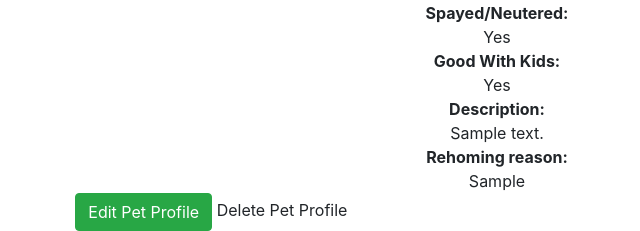
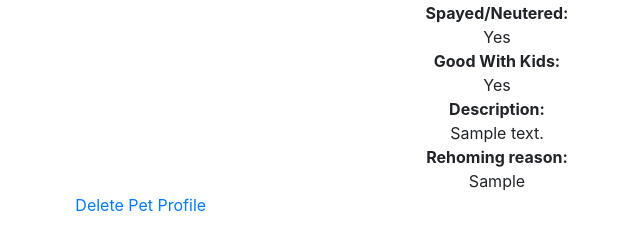
Before and after one commit to arivaden/furever_homes, a Django app: page /pet_profile/1 in a window 1280 px wide. Shown: the part 577-808 px from the top of the page, without its empty margins (143-783 px from the left). Run offline with Django 4.2, Linux system fonts and the light colour scheme; a user stored in the database is signed in; tables that the repository leaves empty hold one stand-in row (values such as "Sample post"); grey boxes marked "Sample" are stand-in pictures; some libraries are stand-ins or nearby versions.

Commit message:
delete attmpt 3

```diff
--- a/fureverhomes_users_app/views.py
+++ b/fureverhomes_users_app/views.py
@@ -163,13 +163,13 @@ def pet_profile(request, pet_profile_id):
     }
     return render(request, 'pets/pet_profile.html', {'pet': pet, 'editor':editor})
 
-def edit_pet_profile(request, pet_id):
-    pet = PetProfile.objects.get(pet_profile_id = pet_id)
+def edit_pet_profile(request, pet_profile_id):
+    pet = PetProfile.objects.get(pet_profile_id = pet_profile_id)
 
     pet.edit_pet_profile()
     return(request, )
 
-def delete_pet_profile(pet_id):
-    pet = PetProfile.objects.get(pet_profile_id = pet_id)
+def delete_pet_profile(pet_profile_id):
+    pet = PetProfile.objects.get(pet_profile_id = pet_profile_id)
     pet.objects.delete()
     return redirect('co_dashboard')
--- a/local_fureverhomes/urls.py
+++ b/local_fureverhomes/urls.py
@@ -20,4 +20,5 @@ urlpatterns = [
     path('create_cat_profile/', views.create_cat_profile, name="create_cat_profile"),
     path('pet_profile/<int:pet_profile_id>', views.pet_profile, name='pet_profile'),
     path('code_of_conduct', views.code_of_conduct, name='code_of_conduct'),
+    path('delete_pet_profile/<int:pet_profile_id', views.delete_pet_profile, name='delete_pet_profile'),
 ] + static(settings.MEDIA_URL, document_root=settings.MEDIA_ROOT)
--- a/templates/pets/pet_profile.html
+++ b/templates/pets/pet_profile.html
@@ -17,7 +17,6 @@
             </div>
 </div>
 {% if editor %}
-    <button type="submit" class="btn btn-success">Edit Pet Profile</button>
-    <a >Delete Pet Profile</a>
+<a href="{% url delete_pet_profile pet.pet_profile_id %}"> Delete Pet Profile</a>
 {% endif %}
 {% endblock %}
```
